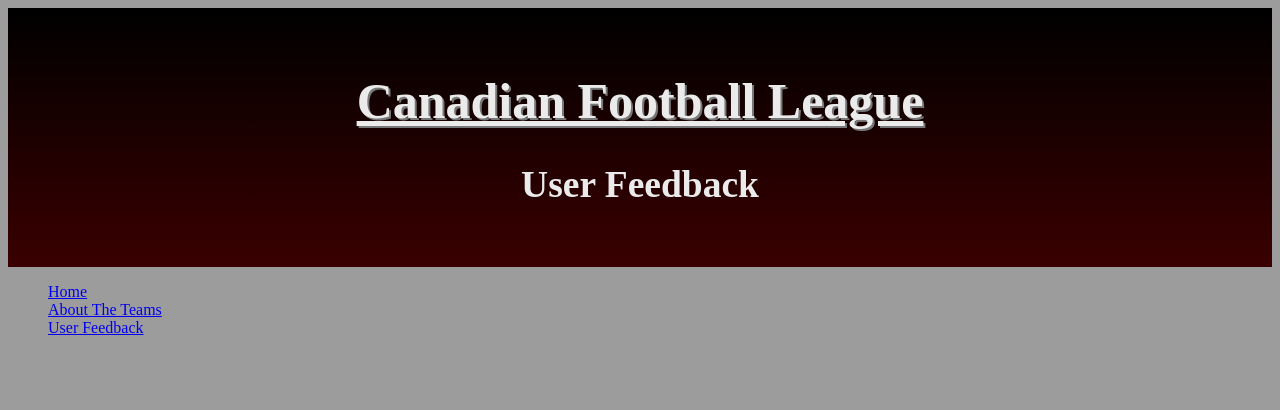
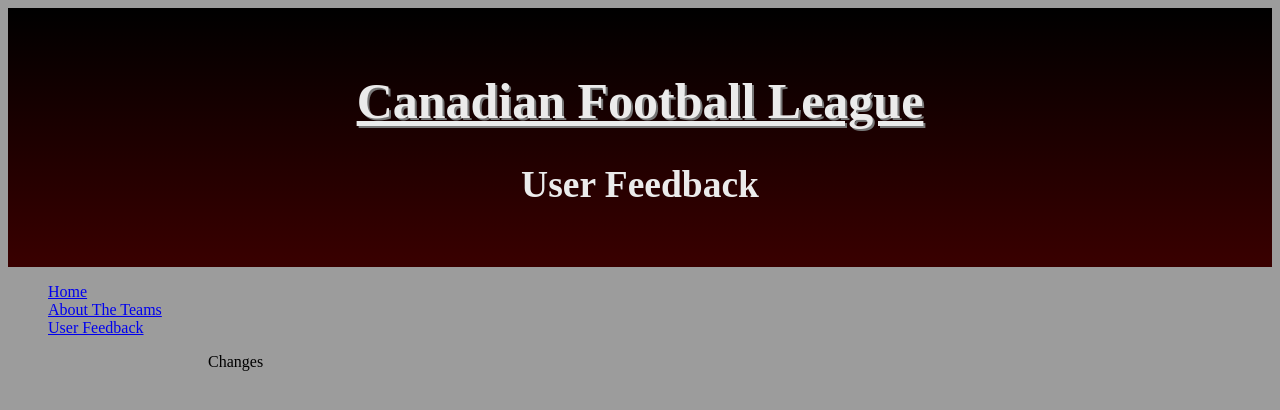
Before and after one commit to TyR404/HTML-Project-1, a plain HTML site: page input.html in a window 1280 px wide. Drawn offline with Linux system fonts and the light colour scheme.

Commit message:
Changes 2.0

```diff
--- a/input.html
+++ b/input.html
@@ -93,5 +93,7 @@
         <a href="input.html" target="_blank"> <li>User Feedback</li> </a>
       </ul>
     </nav>
+
+    <p>Changes</p>
   </body>
 </html>
```
Also changed, not shown: index.html (+1 -1 lines).
